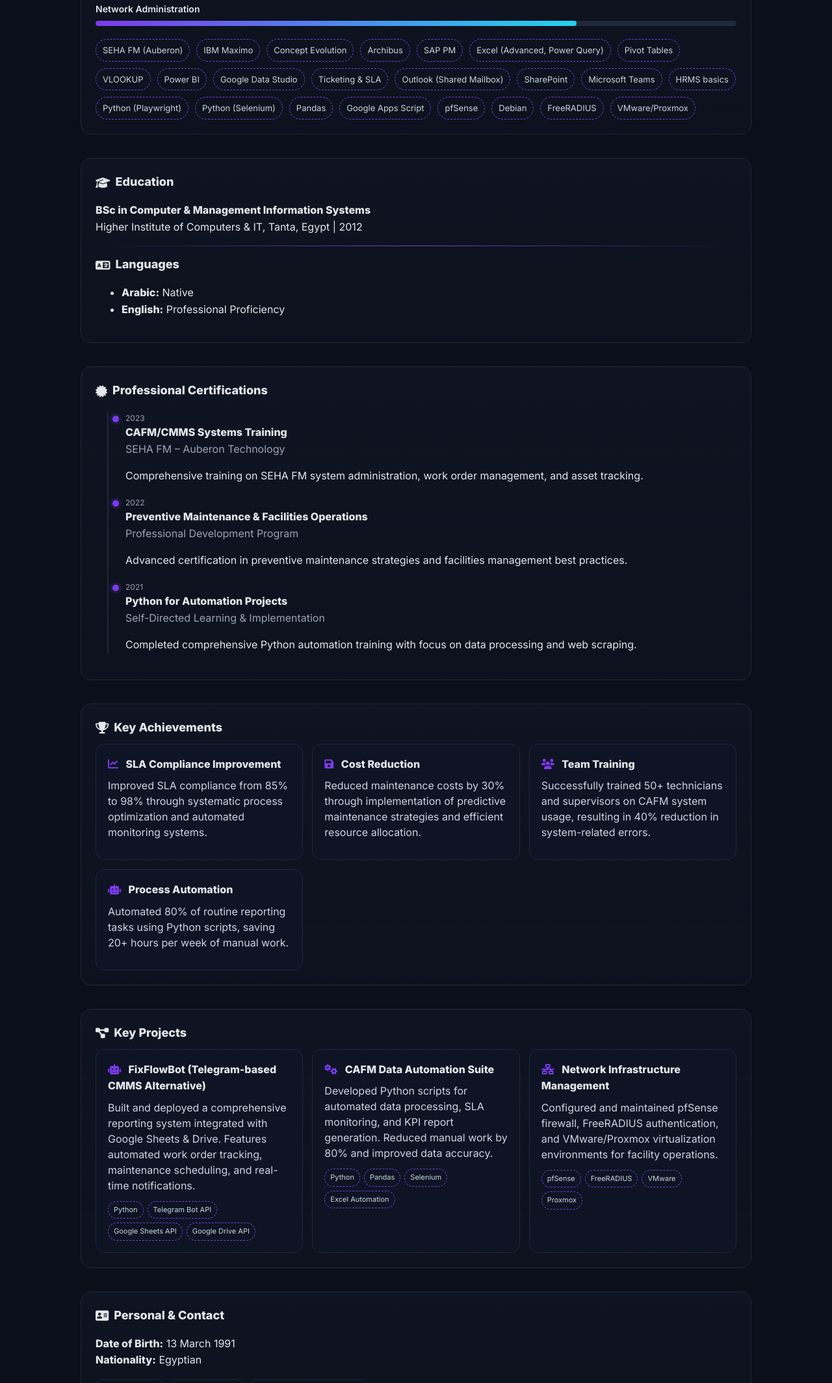
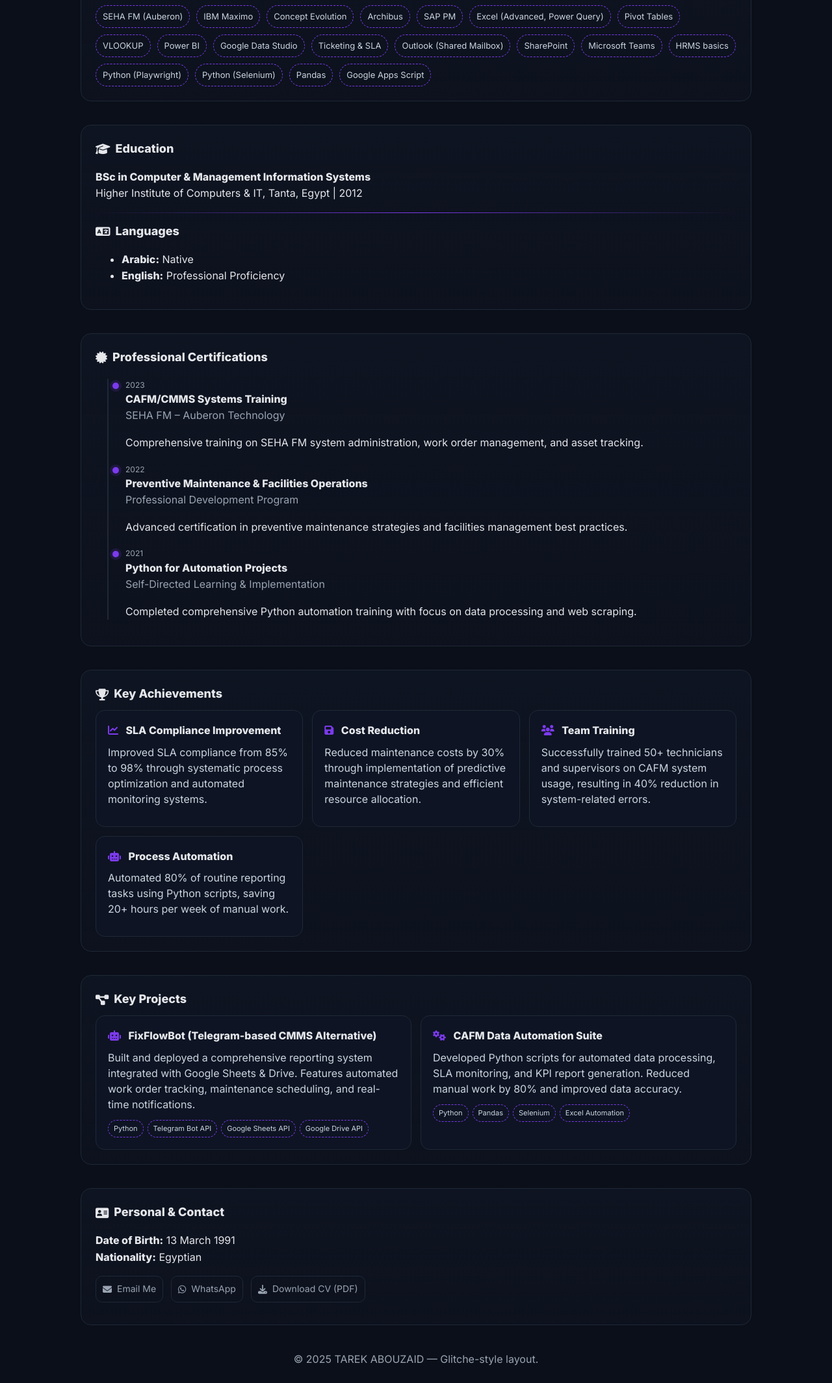
Before and after one commit to tarekabuozaid/my-cv, a plain HTML site: page index.html in a window 1280 px wide. Shown: the part 1913-4042 px from the top of the page at 65% size. Drawn offline with Linux system fonts and the light colour scheme.

Commit message:
إزالة مهارات إدارة الشبكات: حذف Network Administration وجميع المهارات والمشاريع المتعلقة بها

```diff
--- a/index.html
+++ b/index.html
@@ -235,10 +235,6 @@
           <div class="skill-name">CMMS Systems (Maximo, SAP PM)</div>
           <div class="skill-bar"><div class="skill-fill" data-width="80%"></div></div>
         </div>
-        <div class="skill-item">
-          <div class="skill-name">Network Administration</div>
-          <div class="skill-bar"><div class="skill-fill" data-width="75%"></div></div>
-        </div>
       </div>
       <div class="skills">
         <span class="tag">SEHA FM (Auberon)</span>
@@ -260,10 +256,6 @@
         <span class="tag">Python (Selenium)</span>
         <span class="tag">Pandas</span>
         <span class="tag">Google Apps Script</span>
-        <span class="tag">pfSense</span>
-        <span class="tag">Debian</span>
-        <span class="tag">FreeRADIUS</span>
-        <span class="tag">VMware/Proxmox</span>
       </div>
     </section>
     <!-- Education / Certs / Languages -->
@@ -346,16 +338,6 @@
             <span class="tag">Pandas</span>
             <span class="tag">Selenium</span>
             <span class="tag">Excel Automation</span>
-          </div>
-        </div>
-        <div class="card">
-          <h4><i class="fas fa-network-wired"></i> Network Infrastructure Management</h4>
-          <p>Configured and maintained pfSense firewall, FreeRADIUS authentication, and VMware/Proxmox virtualization environments for facility operations.</p>
-          <div class="project-tech">
-            <span class="tag">pfSense</span>
-            <span class="tag">FreeRADIUS</span>
-            <span class="tag">VMware</span>
-            <span class="tag">Proxmox</span>
           </div>
         </div>
       </div>
```
